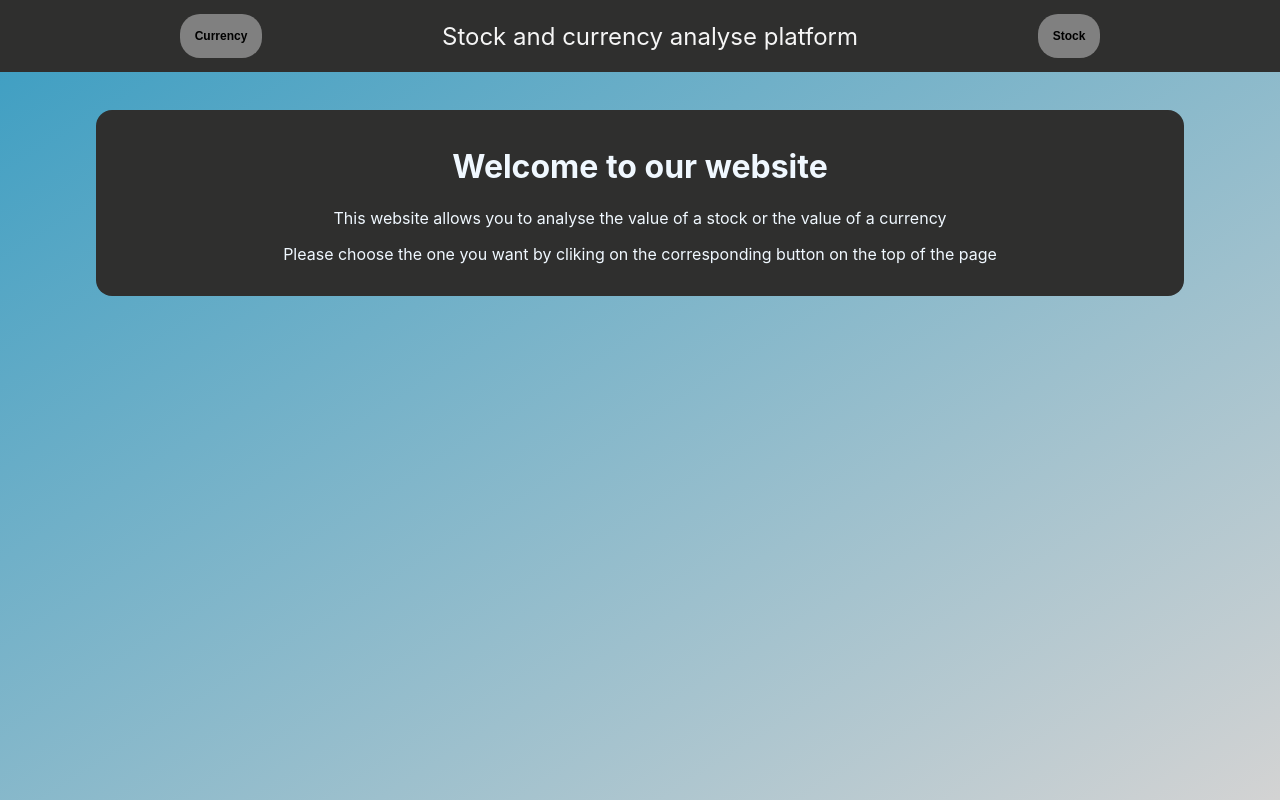
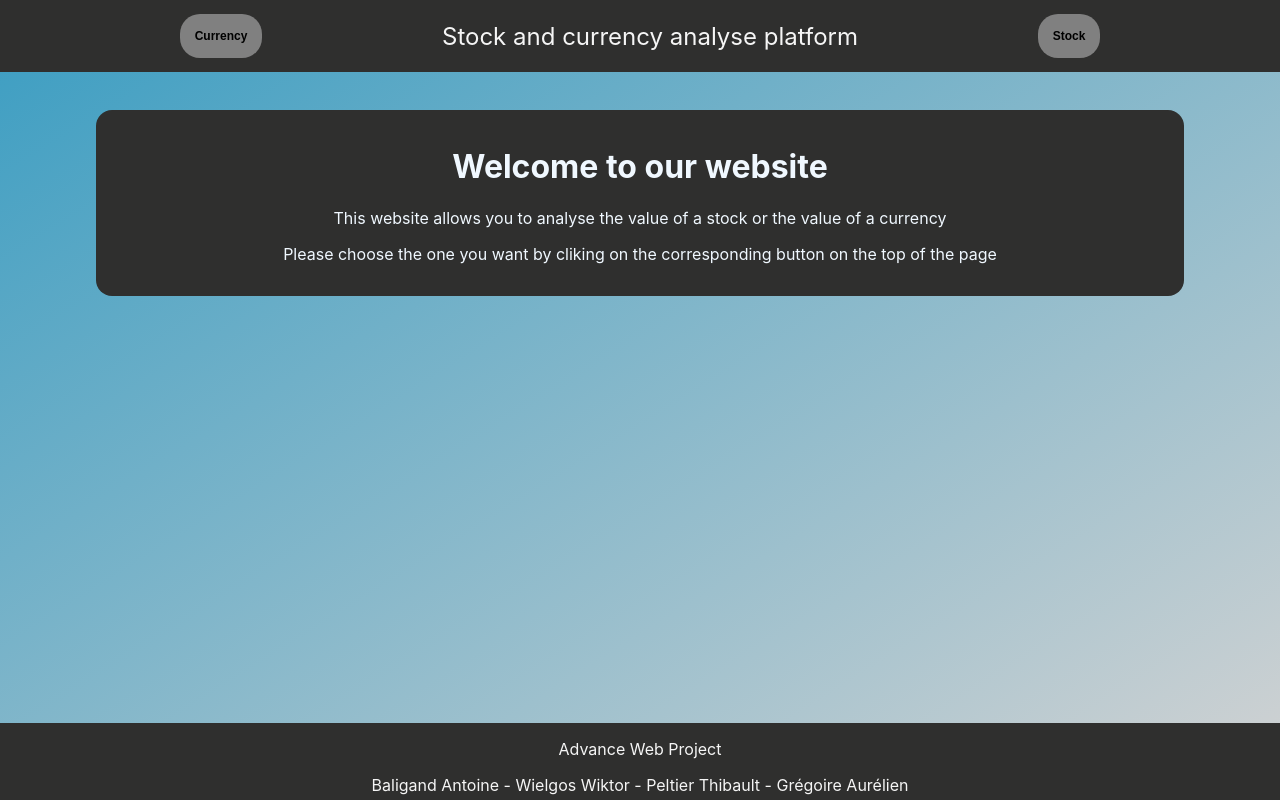
Before and after one commit to aureliengregoire94/Projet-advancedWeb, a React (Create React App) app in the folder my-app/: page / in a window 1280 px wide. Built offline with nearby package versions, Linux system fonts and the light colour scheme.

Commit message:
création du footer

```diff
--- a/my-app/src/App.css
+++ b/my-app/src/App.css
@@ -54,6 +54,18 @@ header {
   background:#2F2F2E;
   text-align: center;
   font-size: x-large;
+}
+
+footer {
+  display:inline-block;
+  font-size: medium;
+  background:#2F2F2E;
+  color: whitesmoke;
+  bottom: 0;
+  width:100%;
+  text-align: center;
+  position: absolute;
+  height: 4.8em;
 }
 
 form {
--- a/my-app/src/App.js
+++ b/my-app/src/App.js
@@ -28,6 +28,12 @@ function App() {
           </div>
         </form>
       </div>
+      <footer>
+        <div>
+          <p>Advance Web Project</p>
+          <p>Baligand Antoine - Wielgos Wiktor - Peltier Thibault - Grégoire Aurélien</p>
+        </div>
+      </footer>
     </div>
   )
 }
```
Also changed, not shown: 1 other file (tests, documents, lock files or other folders).
